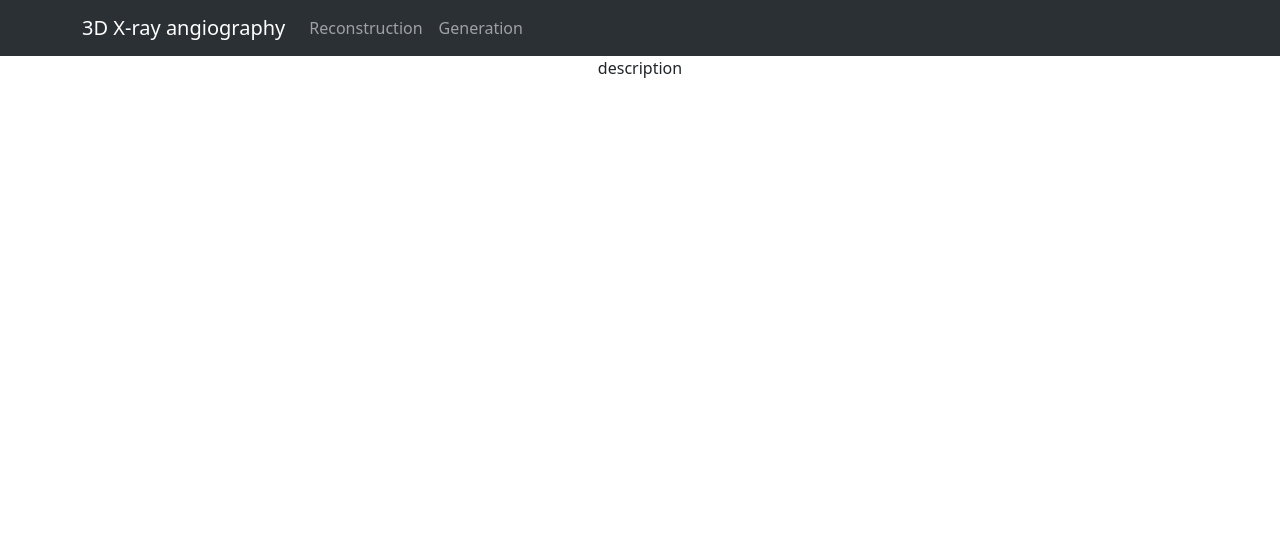
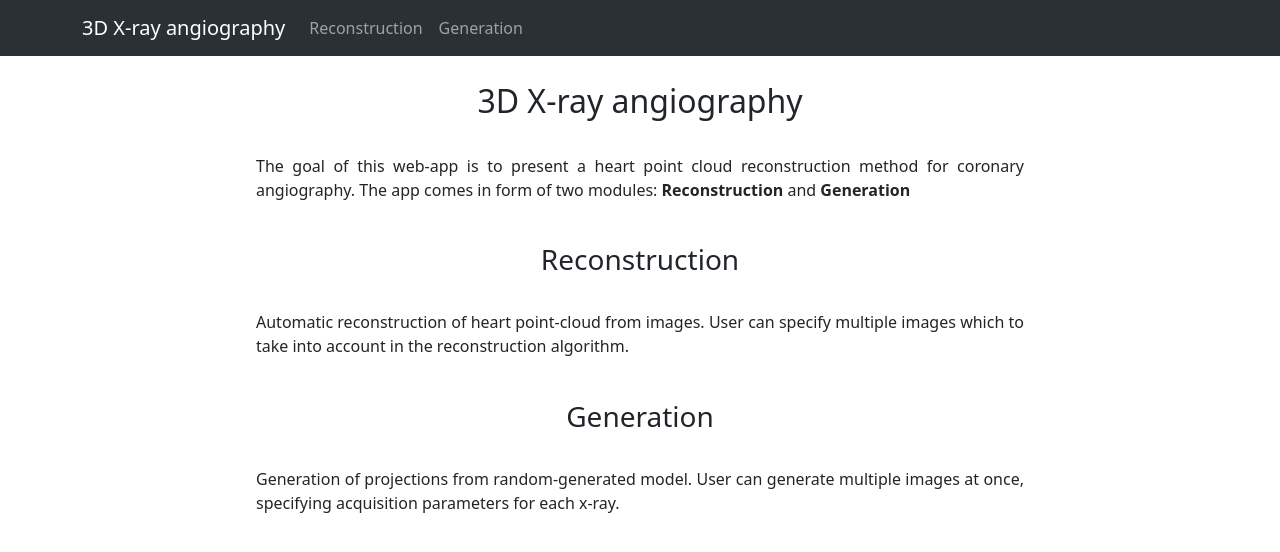
Before and after one commit to laudominik/coronaryApp, a React (Create React App) app in the folder frontend/: page / in a window 1280 px wide. Shown: the top 552 px of the page. Built offline with nearby package versions, Linux system fonts and the light colour scheme.

Commit message:
base64 string parsing, description prototype

```diff
--- /dev/null
+++ b/frontend/src/description/Description.css
@@ -0,0 +1,15 @@
+.description h2 {
+    padding-top: 2%;
+    padding-bottom: 2%;
+}
+
+.description h3 {
+    padding-top: 2%;
+    padding-bottom: 2%;
+}
+
+.description p {
+    padding-left: 20%;
+    padding-right: 20%;
+    text-align: justify;
+}
--- a/frontend/src/description/Description.jsx
+++ b/frontend/src/description/Description.jsx
@@ -1,4 +1,27 @@
+import './Description.css'
+
 export default function Description() {
     // TODO: add description on how to use our app and what it is
-    return <>description</>
+    return (
+        <main class='description'>
+            <h2>3D X-ray angiography</h2>
+            <p>
+                The goal of this web-app is to present a heart point cloud reconstruction method for coronary angiography.
+                The app comes in form of two modules: <b>Reconstruction</b> and <b>Generation</b>
+            </p>
+            <h3>Reconstruction</h3>
+            <p>
+                Automatic reconstruction of heart point-cloud from images. User can specify multiple
+                images which to take into account in the reconstruction algorithm.
+                {/* TODO: add image */}
+            </p>
+            <h3>Generation</h3>
+            <p>
+                Generation of projections from random-generated model. User can generate multiple
+                images at once, specifying acquisition parameters for each x-ray.
+                {/* TODO: add image */}
+            </p>
+            <h3></h3>
+        </main>
+    )
 }
--- a/frontend/src/generation/generationStore.jsx
+++ b/frontend/src/generation/generationStore.jsx
@@ -3,5 +3,6 @@ import Store from "../store";
 import GenerationParams from "./generationParams";
 
 const ParamsStoreContext = createContext(new Store(new GenerationParams(), "params"))
+const ResultStoreContext = createContext(new Store([], "generated"))
 const GenerationErrorStoreContext = createContext(new Store(""))
 export { ParamsStoreContext, GenerationErrorStoreContext }
--- a/frontend/src/generation/image_list/GenerationParamsList.jsx
+++ b/frontend/src/generation/image_list/GenerationParamsList.jsx
@@ -45,7 +45,7 @@ export default function GenerationParamsList() {
             const jso = await response.json()
             if (jso.status == 0) {
                 errorContext.set("")
-                // TODO: parse generation result
+                const result = jso.xrays.map(el => JSON.parse(el))
             } else {
                 errorContext.set(jso.msg)
             }
```
Also changed, not shown: 2 other files (tests, documents, lock files or other folders).
